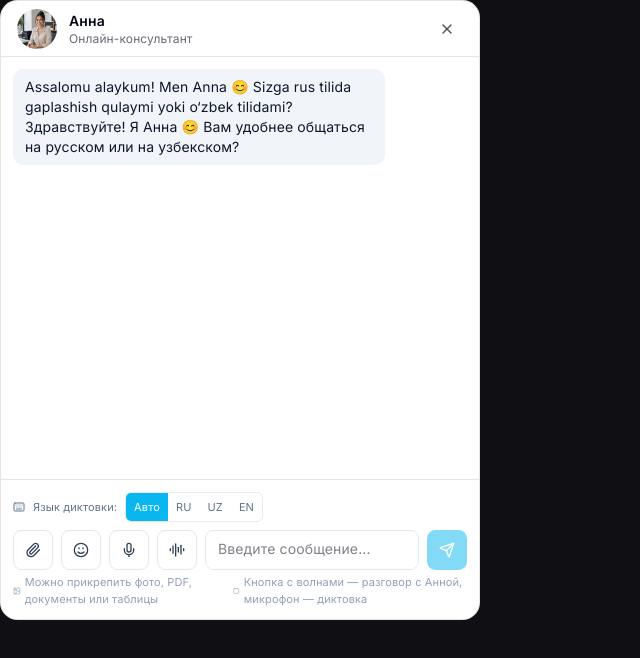
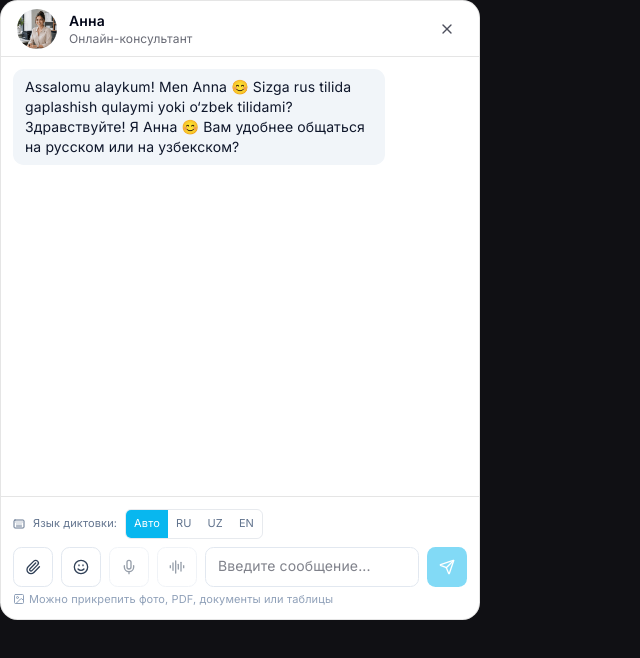
Before and after one commit to Mustafa00764/crm-admin, a Next.js app: page /widget/chat in a window 1280 px wide. Shown: the top 658 px of the page, without its empty margins (0-640 px from the left). Built offline with nearby package versions, Linux system fonts and the light colour scheme.

Commit message:
edit chat

```diff
--- a/features/public-chat/ui/public-chat-widget.tsx
+++ b/features/public-chat/ui/public-chat-widget.tsx
@@ -1556,7 +1556,8 @@ export function PublicChatWidget({
           <button
             type="button"
             onClick={() => void startDictation()}
-            disabled={pending || shouldBlockChat || realtimePanelOpen}
+            // disabled={pending || shouldBlockChat || realtimePanelOpen}
+            disabled
             className={cn(
               'flex h-10 w-10 items-center justify-center rounded-xl border disabled:opacity-50',
               theme === 'light'
@@ -1571,7 +1572,8 @@ export function PublicChatWidget({
           <button
             type="button"
             onClick={() => void startVoiceAssistant()}
-            disabled={pending || shouldBlockChat || realtimePanelOpen}
+            // disabled={pending || shouldBlockChat || realtimePanelOpen}
+            disabled
             className={cn(
               'flex h-10 w-10 items-center justify-center rounded-xl border disabled:opacity-50',
               theme === 'light'
@@ -1632,8 +1634,6 @@ export function PublicChatWidget({
         >
           <ImageIcon className="h-3 w-3" />
           <span>Можно прикрепить фото, PDF, документы или таблицы</span>
-          <Square className="ml-2 h-2.5 w-2.5" />
-          <span>Кнопка с волнами — разговор с Анной, микрофон — диктовка</span>
         </div>
       </div>
     </div>
```
